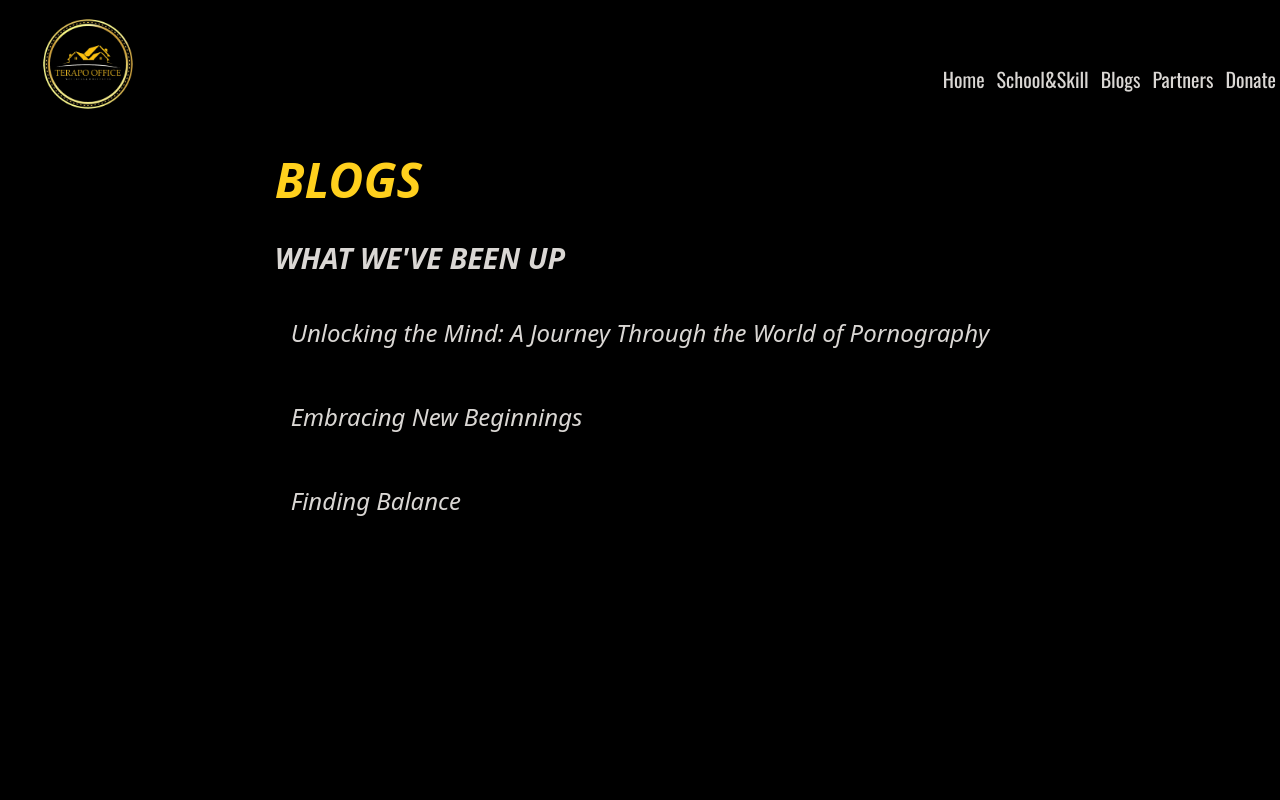
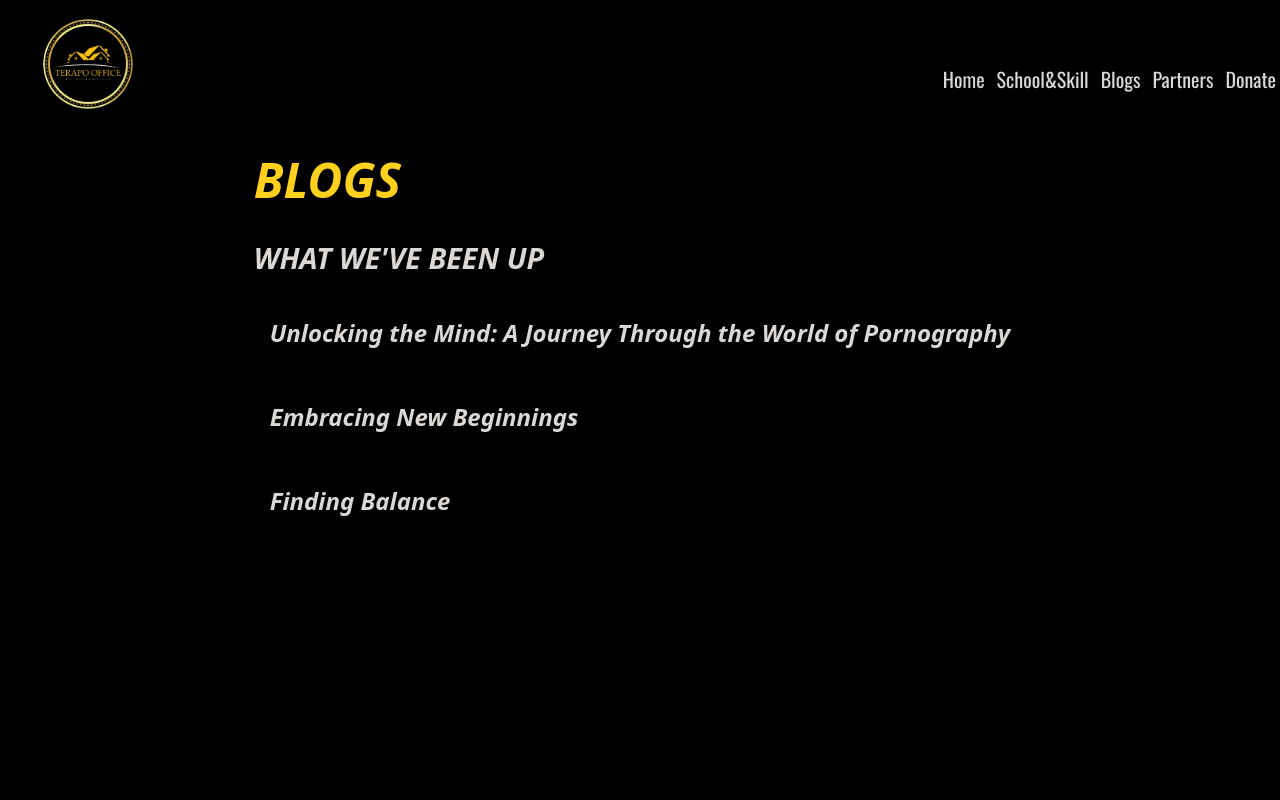
Before and after one commit to bug84151/terapo, a React (Vite) app in the folder client/: page /news in a window 1280 px wide. Shown: the top 800 px of the page. Built offline with nearby package versions, Linux system fonts and the light colour scheme.

Commit message:
blog fix

```diff
--- a/client/src/components/Blog.jsx
+++ b/client/src/components/Blog.jsx
@@ -4,10 +4,10 @@ const Blog = ({ blog }) => {
   const [show, setShow] = useState(false);
 
   return (
-    <div className="bg-[#000] italic">
+    <div className="bg-[#000] italic overflow-scroll">
       <h1
         onClick={() => setShow(!show)}
-        className="rounded-lg cursor-pointer text-[#dad7d4] px-4 py-4 text-[24px] hover:bg-[#ffd01d]"
+        className="rounded-lg cursor-pointer text-[#dad7d4] px-4 py-4 text-[24px] hover:bg-[#ffd01d] font-bold"
       >
         {blog.title}
       </h1>
--- a/client/src/components/Navbar.jsx
+++ b/client/src/components/Navbar.jsx
@@ -40,7 +40,7 @@ const Navbar = () => {
           <motion.ul
             initial={{ y: "-100vh" }}
             animate={{ y: 0 }}
-            transition={{ duration: 0.2 }}
+            transition={{ duration: 0.2, type: "tween", duration: 0.5 }}
             className="absolute right-1 flex-col gap-5 md:flex md:flex-row md:gap-3 justify-center items-center text-[#dad7d4] font-oswald md:text-[20px] text-[15px]"
           >
             <Link to={"/"}>
--- a/client/src/output.css
+++ b/client/src/output.css
@@ -801,6 +801,10 @@ video {
   gap: 2rem;
 }
 
+.overflow-scroll{
+  overflow: scroll;
+}
+
 .rounded-lg{
   border-radius: 0.5rem;
 }
@@ -981,6 +985,10 @@ video {
 
 .font-black{
   font-weight: 900;
+}
+
+.font-bold{
+  font-weight: 700;
 }
 
 .italic{
--- a/client/src/pages/News.jsx
+++ b/client/src/pages/News.jsx
@@ -105,7 +105,7 @@ small wins and moments of connection, even if things don’t go exactly as plann
       initial={{ opacity: 0 }}
       animate={{ opacity: 1 }}
       transition={{ delay: 0.5, duration: 0.8 }}
-      className="bg-[#000] px-10 py-4 italic h-screen"
+      className="bg-[#000] px-10 py-4 italic h-screen overflow-scroll"
     >
       <div className="flex flex-col gap-5">
         <div className="text-[#ffd01d] font-black md:text-[48px] text-[48px]">
```
